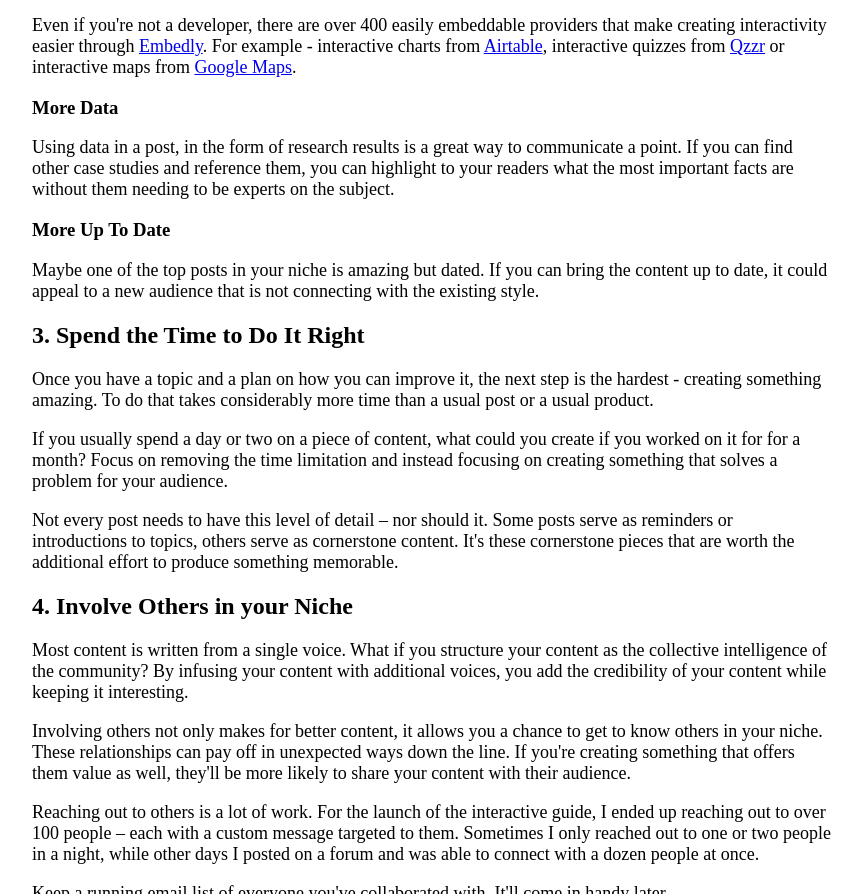
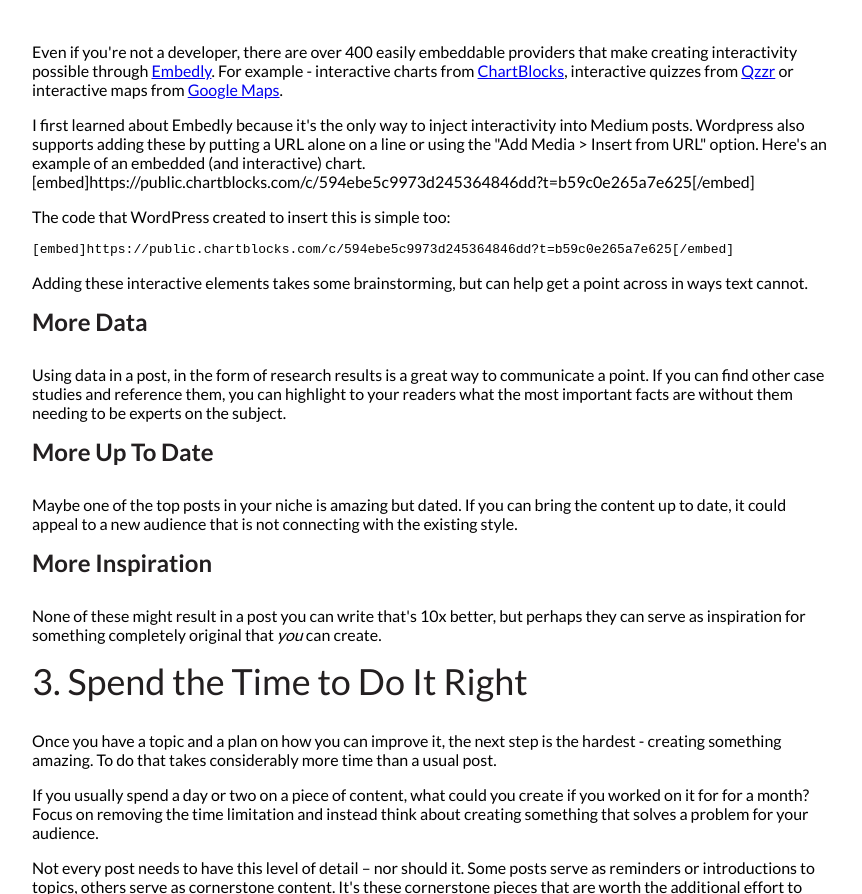
Before and after one commit to adamfortuna/millennialmoneyman-post, a plain HTML site: page index.html in a window 1280 px wide. Shown: the part 1906-2800 px from the top of the page, without its empty margins (208-1070 px from the left). Drawn offline with nearby package versions, Linux system fonts and the light colour scheme.

Commit message:
Round of edits

```diff
--- a/index.html
+++ b/index.html
@@ -1,15 +1,36 @@
+<link rel='stylesheet' id='google-font-lato-css'  href='https://fonts.googleapis.com/css?family=Lato%3A300%2C400%2C700&#038;ver=4.8.2' type='text/css' media='all' />
+
 <style>
 img {
   max-width: 100%;
 }
 p {
-  font-size: 18px;
+  font-size: 16px;
+  font-weight: 400;
+  font-family: "Lato", sans-serif;
+}
+
+h1, h2, h3, h4, h5, h6 {
+  color: #231f20;
+  font-weight: 300;
+  line-height: 1.2;
+  margin: 0 0 28px;
+  font-family: "Lato", sans-serif;
+}
+h2 {
+  font-weight: 400;
+  font-size: 36px;
+}
+
+h3 {
+  font-weight: 700;
+  font-size: 24px;
 }
 </style>
 <div style="width: 800px; margin: 40px auto 0;">
 <h1>From 16 to 10,000 Views in a Week - Launching Without a Network</h1>
 
-<p>Launching something you've put a lot of time into never stops being scary. After 6 weeks working on it, I recently launched something new on my blog Minafi titled <a href="https://minafi.com/interactive-guide-early-retirement-financial-independence/">An Interactive Guide to Early Retirement and Financial Independence</a>. While build, writing and marketing this guide I've learned a lot.</p>
+<p>Launching content you've put a lot of time into never stops being scary. After 6 weeks working on it, I recently went through this experience on a new piece of content: <a href="https://minafi.com/interactive-guide-early-retirement-financial-independence/">An Interactive Guide to Early Retirement and Financial Independence</a>. While build, writing and marketing this guide I've learned a lot. This post highlights some of what I learned from this experience.</p>
 
 <p>The launch for this guide went far better than I ever would have imagined. Tweets and links started building, and within a week it hit 10,000 views when just a week before my entire site was receiving barely 10 views a week. Here's what worked for me.</p>
 
@@ -19,32 +40,42 @@ p {
 
 <p>You may already be aware of the top sites in your niche, but what about the top posts? Start by making a list of these sites and looking at the content they feature. What posts are cornerstone in your market?</p>
 
-<p>To understand the which posts people are linking to, you can use an analysis tool like <a href="https://ahrefs.com">ahrefs</a>, or do a Google search of people linking to the URL.
+<p>To understand which posts people are linking to, you can use an analysis tool like <a href="https://ahrefs.com">ahrefs</a>, or do a Google search of people linking to a specific URL.
 
 <blockquote>link:https://minafi.com/interactive-guide-early-retirement-financial-independence/</blockquote>
 
-If you start a list of these posts, it'll become clear where people are linking to.</p>
+If you start a list of these posts across a number of sites, some posts will stand out as having a high number of backlinks.</p>
 
 <p>Almost without fail these posts will be very beginner in their focus. Although you may have many experts currently reading your content, imagine how many more beginners there are out there that you could onboard. Beginner content is a great place to start.</p>
 
 <h2>2. Pick a Post You Can Make 10x Better</h2>
 
-<p>The above posts you identified are only there because a <i>lot</i> of people got value from them. Trying to create even more value isn't going to be an easy task. Here are some ideas on ways to make the content 10x better.</p>
+<p>The posts that are the top in your niche are only there because a <i>lot</i> of people received value from them. Trying to create even more value isn't going to be an easy task, if possible at all. Here are some ideas on ways to make the content 10x better.</p>
 
 <h3>More Beginner</h3>
-<p>How can you structure your content to relate to an even wider audience? The total addressable market of beginners wanting to become experts is larger than the experts community. If you're going for total reach, think about the beginners</p>
+<p>How can you structure your content to relate to an even wider audience? The total addressable market of beginners wanting to become experts is larger than the experts community. If you're going for total reach, think about the beginners.</p>
 
 <h3>More Visuals</h3>
 <p>Even if you're not a designer, what visuals can you bring in that add value to your readers? These could be graphs, flow charts, screenshots, tables of information or visual representations of your ideas.</p>
 
 <h3>More Interaction</h3>
-<p>If you have a knack for it, creating interactive elements using JavaScript can make content memorable in unique ways. This was the approach I tried using some off the shelf JavaScript libraries and entirely too much time. Here's a quick example of what this can look like.</p>
+<p>If you have a knack for it, creating interactive elements using JavaScript can make content memorable in unique ways. This was the approach I tried by using some off the shelf JavaScript libraries and entirely too much time.</p>
 
-<p>For my interactive post, I decided to go this route and put together an interactive calculator. Here's a sample of some of the interactions used in the post.</p>
+<p>For my interactive guide, I decided to go this route and put together an interactive calculator. Here's a sample of some of the interactions used in the post.</p>
 
 <iframe src="https://adamfortuna.github.io/millennialmoneyman-post/demo.html" height="500" width="100%" style="border:0;"></iframe>
 
-<p>Even if you're not a developer, there are over 400 easily embeddable providers that make creating interactivity easier through <a href="http://embed.ly/providers">Embedly</a>. For example - interactive charts from <a href="https://airtable.com/">Airtable</a>, interactive quizzes from <a href="https://www.qzzr.com">Qzzr</a> or interactive maps from <a href="https://developers.google.com/maps/documentation/embed/start">Google Maps</a>.
+<p>Even if you're not a developer, there are over 400 easily embeddable providers that make creating interactivity possible through <a href="http://embed.ly/providers">Embedly</a>. For example - interactive charts from <a href="https://www.chartblocks.com/en/">ChartBlocks</a>, interactive quizzes from <a href="https://www.qzzr.com">Qzzr</a> or interactive maps from <a href="https://developers.google.com/maps/documentation/embed/start">Google Maps</a>.</p>
+
+<p>I first learned about Embedly because it's the only way to inject interactivity into Medium posts. Wordpress also supports adding these by putting a URL alone on a line or using the "Add Media > Insert from URL" option. Here's an example of an embedded (and interactive) chart.
+
+[embed]https://public.chartblocks.com/c/594ebe5c9973d245364846dd?t=b59c0e265a7e625[/embed]
+
+<p>The code that WordPress created to insert this is simple too:</p>
+
+<pre>[embed]https://public.chartblocks.com/c/594ebe5c9973d245364846dd?t=b59c0e265a7e625[/embed]</pre>
+
+<p>Adding these interactive elements takes some brainstorming, but can help get a point across in ways text cannot.</p>
 
 <h3>More Data</h3>
 <p>Using data in a post, in the form of research results is a great way to communicate a point. If you can find other case studies and reference them, you can highlight to your readers what the most important facts are without them needing to be experts on the subject.</p>
@@ -52,19 +83,22 @@ If you start a list of these posts, it'll become clear where people are linking
 <h3>More Up To Date</h3>
 <p>Maybe one of the top posts in your niche is amazing but dated. If you can bring the content up to date, it could appeal to a new audience that is not connecting with the existing style.</p>
 
+<h3>More Inspiration</h3>
+<p>None of these might result in a post you can write that's 10x better, but perhaps they can serve as inspiration for something completely original that <i>you</i> can create.</p>
+
 <h2>3. Spend the Time to Do It Right</h2>
-<p>Once you have a topic and a plan on how you can improve it, the next step is the hardest - creating something amazing. To do that takes considerably more time than a usual post or a usual product.</p>
+<p>Once you have a topic and a plan on how you can improve it, the next step is the hardest - creating something amazing. To do that takes considerably more time than a usual post.</p>
 
-<p>If you usually spend a day or two on a piece of content, what could you create if you worked on it for for a month? Focus on removing the time limitation and instead focusing on creating something that solves a problem for your audience.</p>
+<p>If you usually spend a day or two on a piece of content, what could you create if you worked on it for for a month? Focus on removing the time limitation and instead think about creating something that solves a problem for your audience.</p>
 
-<p>Not every post needs to have this level of detail – nor should it. Some posts serve as reminders or introductions to topics, others serve as cornerstone content. It's these cornerstone pieces that are worth the additional effort to produce something memorable.</p>
+<p>Not every post needs to have this level of detail – nor should it. Some posts serve as reminders or introductions to topics, others serve as cornerstone content. It's these cornerstone pieces that are worth the additional effort to produce something that sticks in your readers minds.</p>
 
 <h2>4. Involve Others in your Niche</h2>
-<p>Most content is written from a single voice. What if you structure your content as the collective intelligence of the community? By infusing your content with additional voices, you add the credibility of your content while keeping it interesting.</p>
+<p>Most content is written from a single voice. What if you structure your content as the collective intelligence of the community? By infusing your content with additional voices, you add to the credibility of your content while keeping it interesting.</p>
 
 <p>Involving others not only makes for better content, it allows you a chance to get to know others in your niche. These relationships can pay off in unexpected ways down the line. If you're creating something that offers them value as well, they'll be more likely to share your content with their audience.</p>
 
-<p>Reaching out to others is a lot of work. For the launch of the interactive guide, I ended up reaching out to over 100 people – each with a custom message targeted to them. Sometimes I only reached out to one or two people in a night, while other days I posted on a forum and was able to connect with a dozen people at once.</p>
+<p>Reaching out to others is a lot of work. For the launch of the interactive guide, I ended up reaching out to over 100 people – each direct communication with a custom message written to them. Sometimes I only reached out to one or two people in a night, while other days I posted on a forum and was able to connect with a dozen people at once.</p>
 
 <p>Keep a running email list of everyone you've collaborated with. It'll come in handy later.</p>
 
@@ -86,18 +120,18 @@ If you start a list of these posts, it'll become clear where people are linking
 
 <h2>7. Email Contributors</h2>
 
-<p>On you're ready to launch, it's time to share it! By keeping track of everyone you've collaborated with, this step should be an easy one. You can use <a href="https://yet-another-mail-merge.com/">Yet Another Mail Merge</a> with Google Sheets to automate sending these emails.</p>
+<p>Once you're ready to launch, it's time to share it! By keeping track of everyone you've collaborated with, this step should be an easy one. You can use <a href="https://yet-another-mail-merge.com/">Yet Another Mail Merge</a> with Google Sheets to automate sending these emails. Send them a quick thanks for their feedback so far, and let them know you've launched and that it's now OK to share.</p>
 
 <h2>8. Be Patient but Promote</h2>
 
 <img src="perennial-seller.jpg" height="400" align="right" />
-<p>A great book about creating longlasting content is Ryan Holiday's <a href="https://www.amazon.com/Perennial-Seller-Making-Marketing-Lasts/dp/0143109014">Perennial Seller</a>. Holiday focuses on techniques used by authors and other creatives to create enduring successes. When creating something you're going to spend a create deal of time on, being in this mindset helped me not rush the process. Is it better to launch something 2 weeks sooner, or launch something people will remember for 2 years longer?</p>
+<p>A great book about creating longlasting content is Ryan Holiday's <a href="https://www.amazon.com/Perennial-Seller-Making-Marketing-Lasts/dp/0143109014">Perennial Seller</a>. Holiday focuses on techniques used by authors and other creatives to create enduring successes. When creating something you're going to spend a great deal of time on, being in this mindset helps to not rush the process. Is it better to launch something 2 weeks sooner, or launch something people will remember for 2 weeks longer?</p>
 
 <p>One core idea from Perennial Seller that really stuck with me is to spend as long promoting your creation as you spend creating it. I tend to release things and hope for the best, but this advice helped focus on a glaring gap in my strategy. Even if you've built something that people want to read, if you don't get the word out people won't know about it!</p>
 
-<p>For me this meant reaching out contributors, searching for people who linked to the top post I was targeting to make 10x better and connect with them, find places to guest post and share my launch story, and reach out to podcasts in my niche.</p>
+<p>For me this meant reaching out contributors, searching for people who linked to the top post I targeted to make 10x better and connect with them, find places to guest post and share my launch story, and reach out to podcasts in my niche.</p>
 
-<p>Promoting without appearing spammy takes work, but if you have created something you are truly proud of you'll be a lot less likely to second guess your yourself. If you know your work can help people, you don't need to put on a false facade.</p>
+<p>Promoting without appearing spammy takes work, but if you have created something you are truly proud of you'll be a lot less likely to second guess your yourself. If you know your work can help people and add value to their lives, you don't need to put on a false facade.</p>
 
 <p><i>I wish I could write as an expert in this area, but unfortunately, I am not. That's a question I leave to you: How would you promote something you've invested weeks or months of time in?</i></p>
 
```
Also changed, not shown: demo.html (line endings or trailing spaces).
